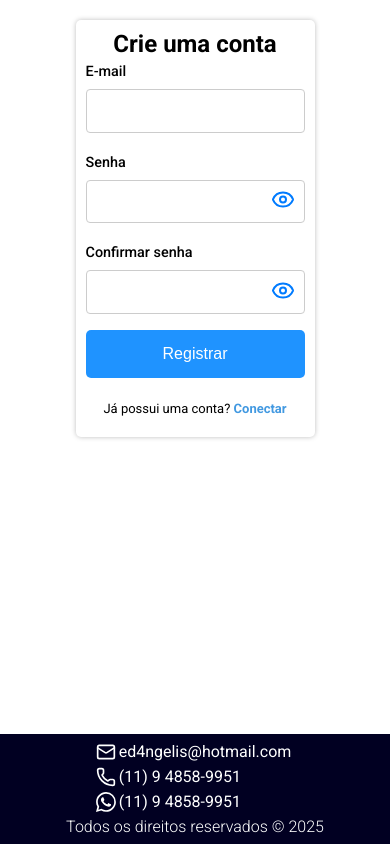
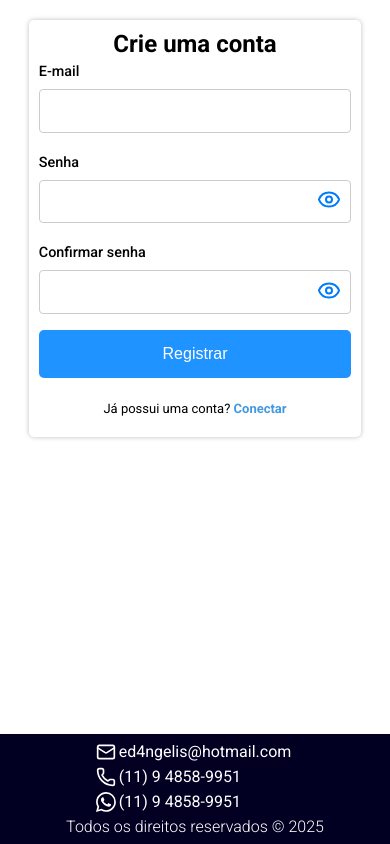
Before and after one commit to EdAngelis/auth-flow, a Next.js app: page /signout in a window 390 px wide. Built offline with nearby package versions, Linux system fonts and the light colour scheme.

Commit message:
Fix: form now has less lateral margin on mobile

```diff
--- a/components/elements/form/form.module.css
+++ b/components/elements/form/form.module.css
@@ -16,8 +16,8 @@
 
 @media screen and (max-width: 768px) {
   .form {
-    width: 90%;
-    max-width: max-content;
+    width: 95%;
+    max-width: none;
   }
 
 }
```
